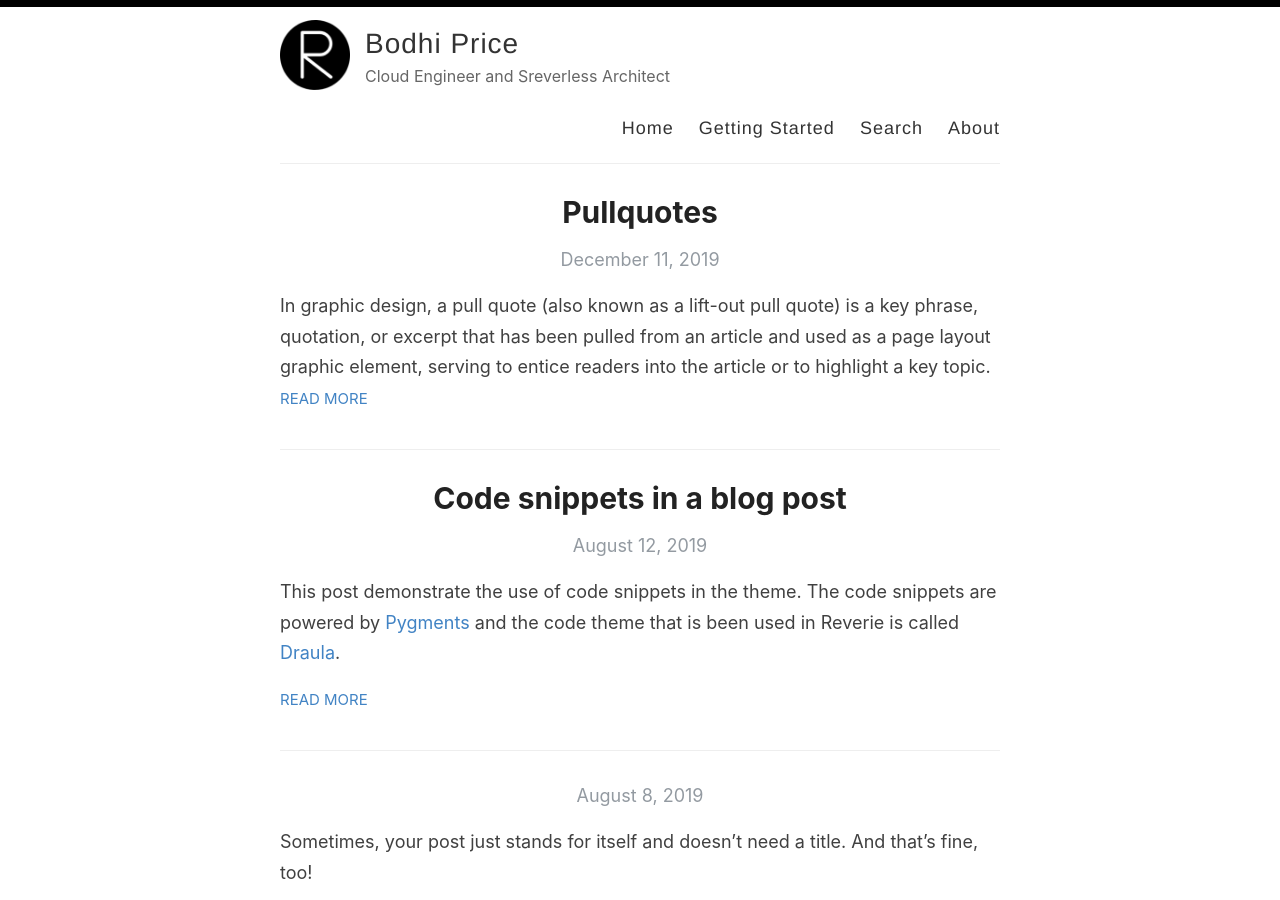
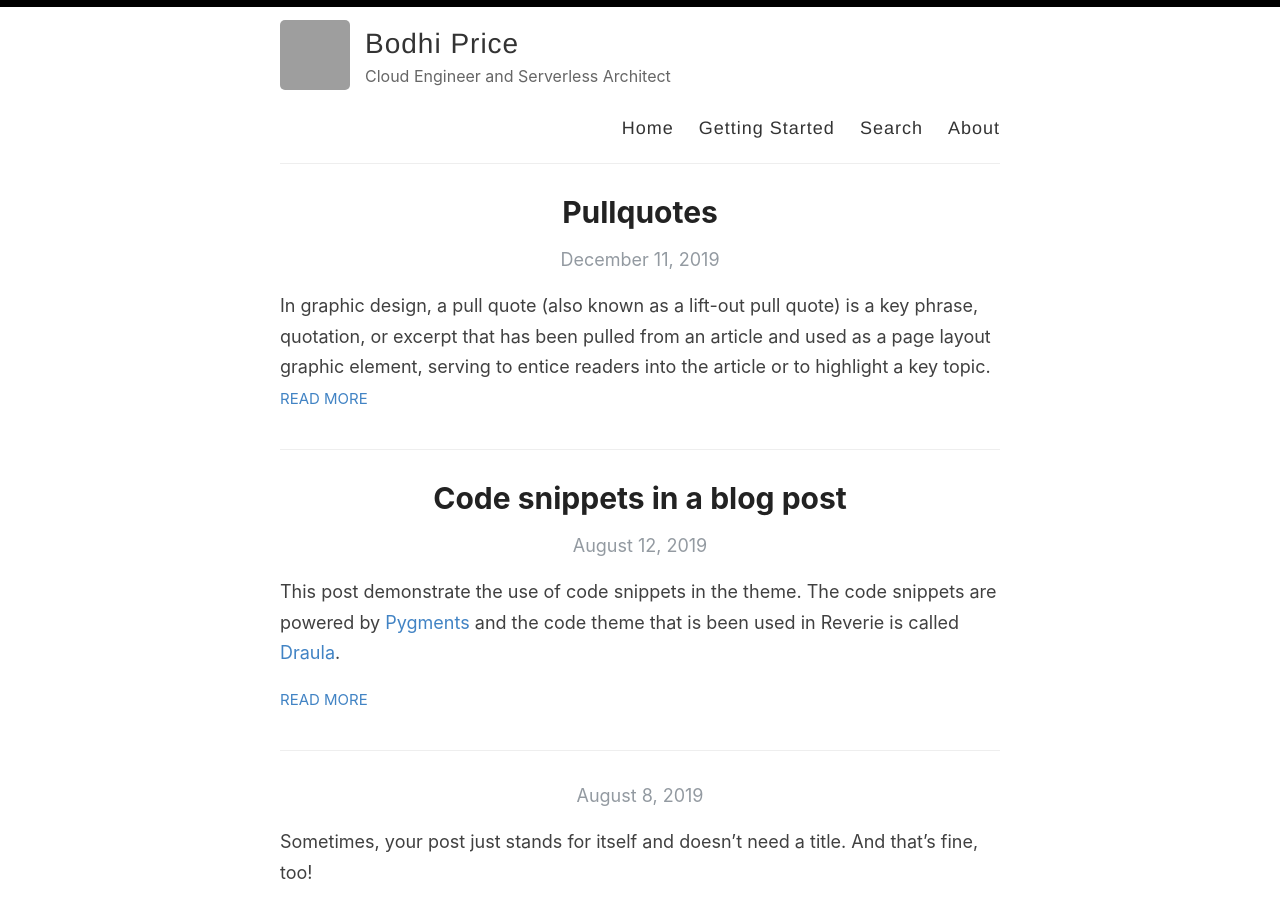
Before and after one commit to bodhiprice/bodhiprice.github.io, a Jekyll site: the page built from index.html, in a window 1280 px wide and 900 px high. Built offline with Jekyll 4.4.1, drawn with Linux system fonts in a browser that asks for light colours; the list of posts is cut into pages by our own code; grey boxes are pictures that could not be loaded.

Commit message:
Update _config.yml

```diff
--- a/_config.yml
+++ b/_config.yml
@@ -9,10 +9,10 @@ name: Bodhi Price
 author: John Bodhi Price
 
 # Short bio or description (displayed in the header)
-description: Cloud Engineer and Sreverless Architect
+description: Cloud Engineer and Serverless Architect
 
 # URL of your avatar or profile pic (you could use your GitHub profile pic)
-avatar: /images/reverie.png
+avatar: https://avatars.githubusercontent.com/u/2105211?s=400&u=42f3e45492d83d2c29535e4bdecc0477677ff5e4&v=4
 
 #
 # Flags below are optional
```
